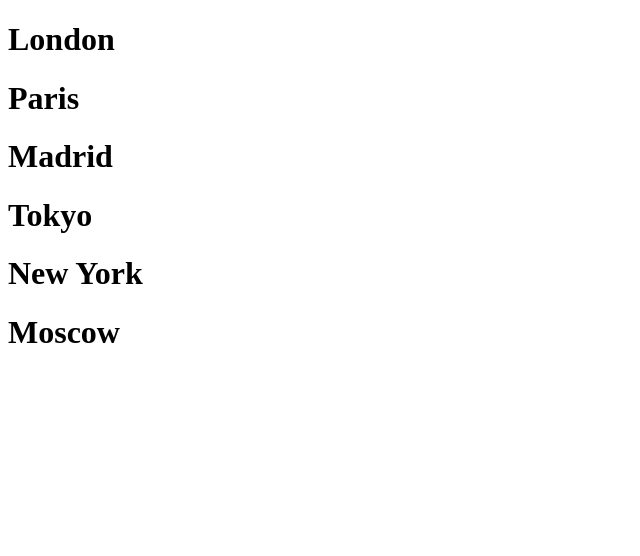
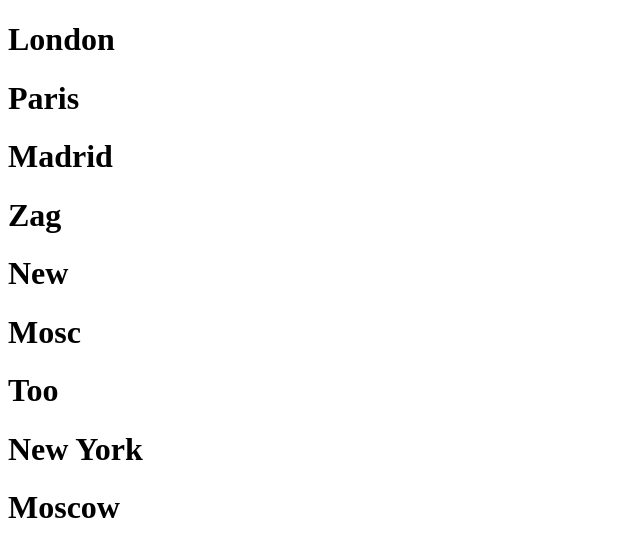
Before and after one commit to rostabi2021/test_17, an Angular app: page / in a window 1280 px wide. Shown: the top 556 px of the page, without its empty margins (0-640 px from the left). Built offline with nearby package versions, Linux system fonts and the light colour scheme.

Commit message:
third commit

```diff
--- a/src/app/home/home.component.html
+++ b/src/app/home/home.component.html
@@ -1,6 +1,9 @@
 <h1>London</h1>
 <h1>Paris</h1>
 <h1>Madrid</h1>
-<h1>Tokyo</h1>
+<h1>Zag</h1>
+<h1>New</h1>
+<h1>Mosc</h1>
+<h1>Too</h1>
 <h1>New York</h1>
 <h1>Moscow</h1>
```
